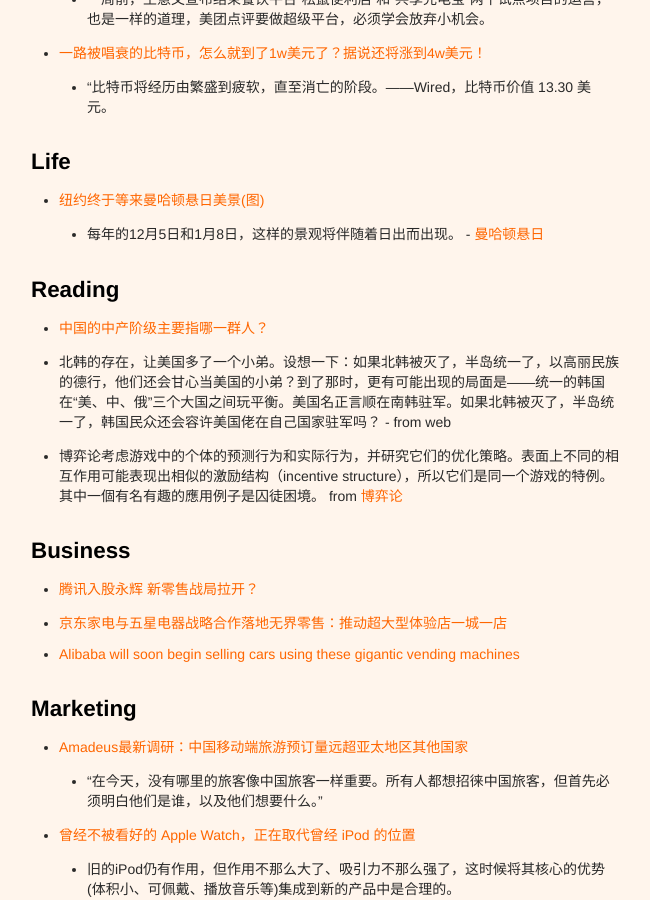
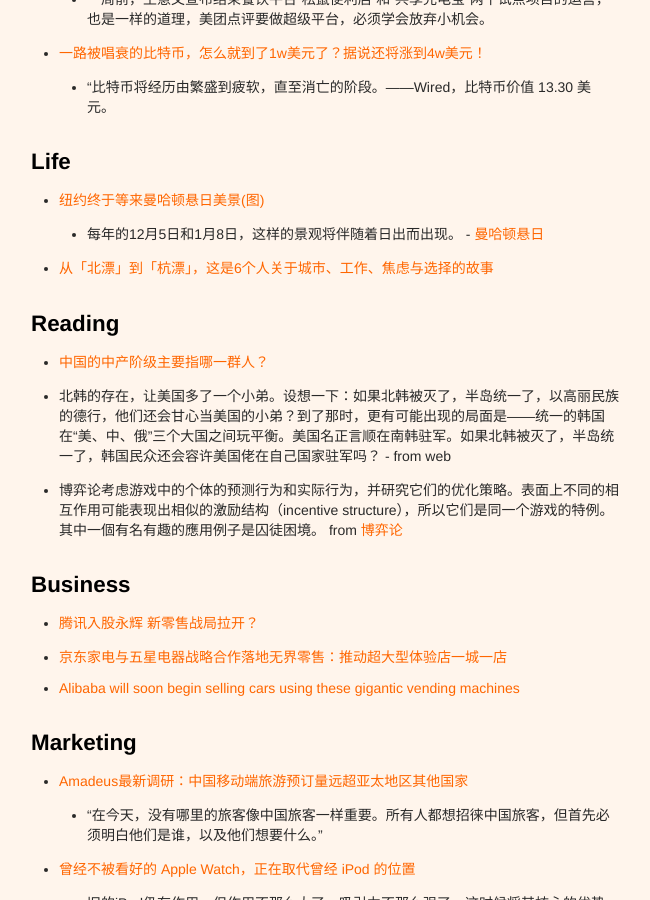
Before and after one commit to xianyuxmu/xianyuxmu.github.io, a Jekyll site: the page built from _posts/2017-12-02-monthly-reading.md, in a window 1280 px wide and 900 px high, scrolled down 533 px. Shown: the whole window, without its empty margins (315-965 px from the left). Built offline with Jekyll 4.4.1, drawn with Linux system fonts in a browser that asks for light colours; comment, search, counter and statistics services are not loaded.

Commit message:
Reading of 17 Dec. 2017

```diff
--- a/_posts/2017-12-02-monthly-reading.md
+++ b/_posts/2017-12-02-monthly-reading.md
@@ -25,6 +25,7 @@
 
 - [纽约终于等来曼哈顿悬日美景(图)](http://news.sina.com.cn/w/sy/2016-07-12/doc-ifxtwihq0102558.shtml)
 	- 每年的12月5日和1月8日，这样的景观将伴随着日出而出现。 - [曼哈顿悬日](https://zh.wikipedia.org/wiki/%E6%9B%BC%E5%93%88%E9%A1%BF%E6%82%AC%E6%97%A5)
+- [从「北漂」到「杭漂」，这是6个人关于城市、工作、焦虑与选择的故事](https://mp.weixin.qq.com/s/lmFlITNvNhIfkY4FmvGQPA)
 
 ## Reading
 
```
